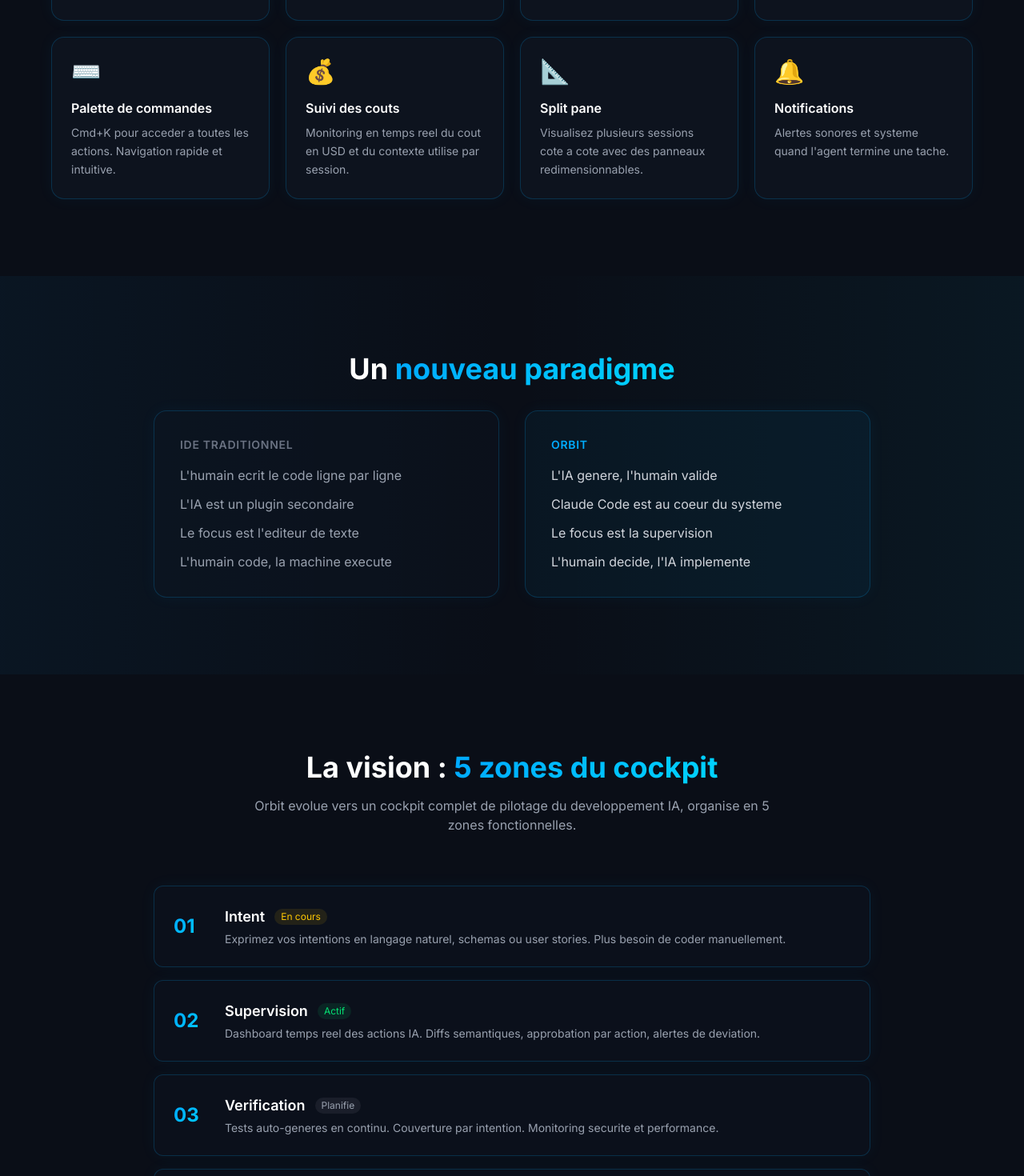
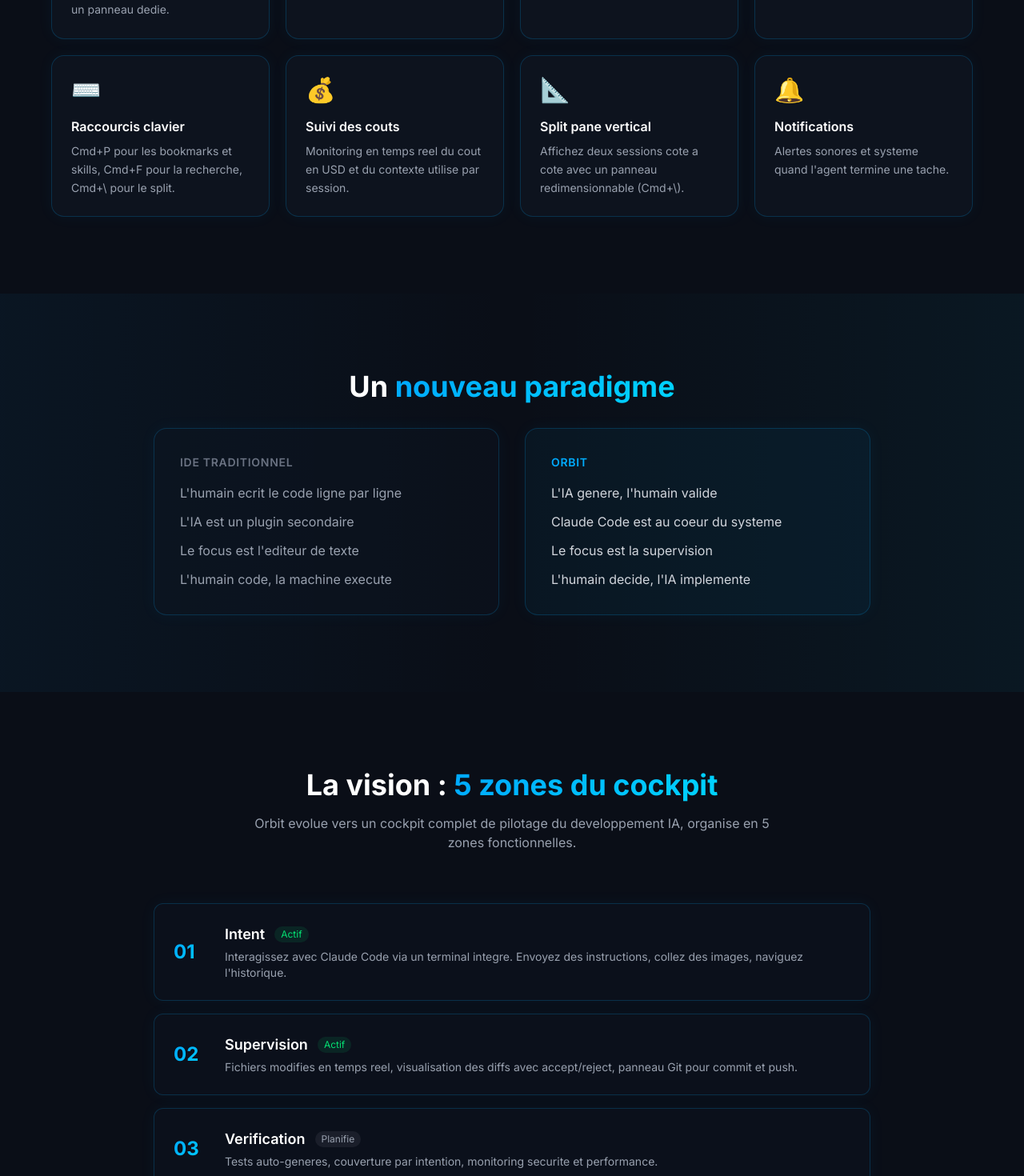
Before and after one commit to imadAttar/OrbitSite, a React (Vite) app: page / in a window 1280 px wide. Shown: the part 1240-2710 px from the top of the page at 80% size. Built offline with nearby package versions, Linux system fonts and the light colour scheme.

Commit message:
fix(content): align site with actual implemented features
Remove claims about unimplemented features (semantic diffs,
per-action approval, deviation alerts, schemas/user stories UI).
Update descriptions to reflect real functionality.

```diff
--- a/src/App.tsx
+++ b/src/App.tsx
@@ -89,7 +89,7 @@
     {
       icon: '🎛',
       title: 'Supervision en temps reel',
-      desc: 'Visualisez les fichiers modifies, les diffs et les actions Git de chaque agent en direct.',
+      desc: 'Visualisez les fichiers modifies, reviewez les diffs avec accept/reject, et gerez Git depuis un panneau dedie.',
     },
     {
       icon: '⚡',
@@ -108,8 +108,8 @@
     },
     {
       icon: '⌨️',
-      title: 'Palette de commandes',
-      desc: 'Cmd+K pour acceder a toutes les actions. Navigation rapide et intuitive.',
+      title: 'Raccourcis clavier',
+      desc: 'Cmd+P pour les bookmarks et skills, Cmd+F pour la recherche, Cmd+\\ pour le split.',
     },
     {
       icon: '💰',
@@ -118,8 +118,8 @@
     },
     {
       icon: '📐',
-      title: 'Split pane',
-      desc: 'Visualisez plusieurs sessions cote a cote avec des panneaux redimensionnables.',
+      title: 'Split pane vertical',
+      desc: 'Affichez deux sessions cote a cote avec un panneau redimensionnable (Cmd+\\).',
     },
     {
       icon: '🔔',
@@ -193,19 +193,19 @@
     {
       num: '01',
       name: 'Intent',
-      desc: 'Exprimez vos intentions en langage naturel, schemas ou user stories. Plus besoin de coder manuellement.',
-      status: 'En cours',
+      desc: 'Interagissez avec Claude Code via un terminal integre. Envoyez des instructions, collez des images, naviguez l\'historique.',
+      status: 'Actif',
     },
     {
       num: '02',
       name: 'Supervision',
-      desc: 'Dashboard temps reel des actions IA. Diffs semantiques, approbation par action, alertes de deviation.',
+      desc: 'Fichiers modifies en temps reel, visualisation des diffs avec accept/reject, panneau Git pour commit et push.',
       status: 'Actif',
     },
     {
       num: '03',
       name: 'Verification',
-      desc: 'Tests auto-generes en continu. Couverture par intention. Monitoring securite et performance.',
+      desc: 'Tests auto-generes, couverture par intention, monitoring securite et performance.',
       status: 'Planifie',
     },
     {
@@ -217,7 +217,7 @@
     {
       num: '05',
       name: 'Historique',
-      desc: 'Log de toutes les decisions humaines. Lien intention-commit. Boucle d\'apprentissage pour l\'IA.',
+      desc: 'Log des decisions humaines, lien intention-commit, boucle d\'apprentissage pour l\'IA.',
       status: 'Planifie',
     },
   ]
```
